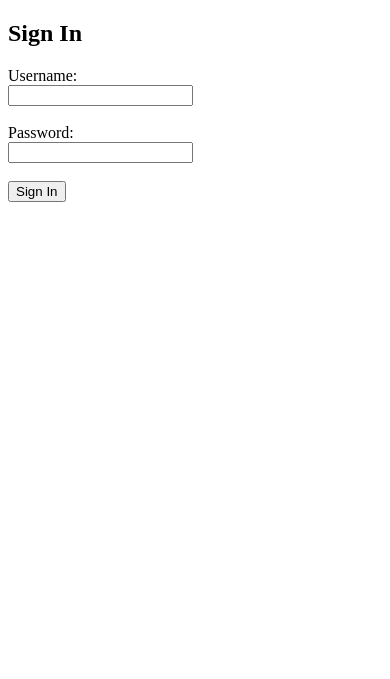
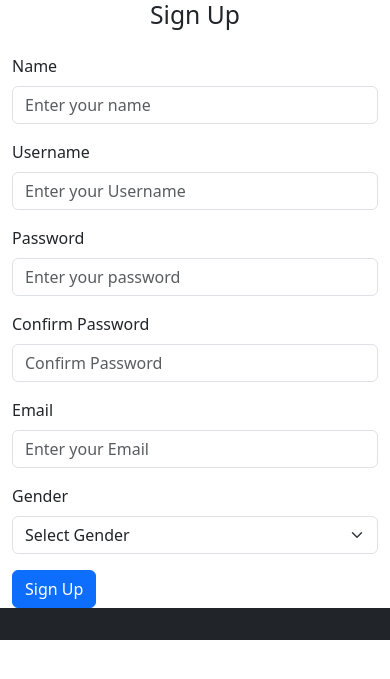
Before and after one commit to a-amrashraf/webprog, a PHP site: page /signin.php in a window 390 px wide. Shown: the top 679 px of the page. Run offline with PHP 8.4, Linux system fonts and the light colour scheme.

Commit message:
added sign up

```diff
--- a/log-in.php
+++ b/log-in.php
@@ -3,7 +3,7 @@
 
 <head>
     <meta charset="UTF-8">
-    <title>Admin Login</title>
+    <title> Login</title>
     <link href="https://cdn.jsdelivr.net/npm/bootstrap@5.3.2/dist/css/bootstrap.min.css" rel="stylesheet"
         integrity="sha384-T3c6CoIi6uLrA9TneNEoa7RxnatzjcDSCmG1MXxSR1GAsXEV/Dwwykc2MPK8M2HN" crossorigin="anonymous">
     <link rel="stylesheet" href="Texx.css">
@@ -16,7 +16,7 @@
         <div class="row">
             <div class="col-md-6 offset-md-3">
                 <form class="login-form" method="post">
-                    <h2 class="text-center mb-4">Admin Login</h2>
+                    <h2 class="text-center mb-4"> Login</h2>
                     <div class="mb-3">
                         <label for="username" class="form-label">Username</label>
                         <input type="text" class="form-control" name="user" id="username" required>
@@ -26,6 +26,8 @@
                         <input type="password" class="form-control" name="pwd" id="password" required>
                     </div>
                     <button type="submit" name="btn" class="btn btn-primary btn-block">Login</button>
+                    <!-- Add Signup Button -->
+                <button type="button" class="btn btn-secondary btn-block mt-3" onclick="location.href='signin.php';">Sign Up</button>
                 </form>
             </div>
         </div>
--- a/signin.php
+++ b/signin.php
@@ -1,58 +1,93 @@
 <!DOCTYPE html>
-<html>
+<html lang="en">
+
 <head>
-    <title>Sign In</title>
+    <meta charset="UTF-8">
+    <title>User Sign Up </title>
+    <link href="https://cdn.jsdelivr.net/npm/bootstrap@5.3.2/dist/css/bootstrap.min.css" rel="stylesheet"
+        integrity="sha384-T3c6CoIi6uLrA9TneNEoa7RxnatzjcDSCmG1MXxSR1GAsXEV/Dwwykc2MPK8M2HN" crossorigin="anonymous">
+    <link rel="stylesheet" href="signin.css">
 </head>
+
 <body>
-    <h2>Sign In</h2>
-    <form action="" method="post">
-        <label for="username">Username:</label><br>
-        <input type="text" id="username" name="username" required><br><br>
-        <label for="password">Password:</label><br>
-        <input type="password" id="password" name="password" required><br><br>
-        <input type="submit" value="Sign In">
-    </form>
 
+    <div class="main-content">
+    <div class="container">
+        <div class="row">
+            <div class="col-md-6 offset-md-3">
+                <form class="signup-form" method="post">
+                    <h2 class="text-center mb-4">Sign Up</h2>
+                    <div class="mb-3">
+                        <label for="name" class="form-label">Name</label>
+                        <input type="text" class="form-control" name="name" id="name" placeholder="Enter your name">
+                    </div>
+                    <div class="mb-3">
+                        <label for="username" class="form-label">Username</label>
+                        <input type="text" class="form-control" name="user" id="username" placeholder="Enter your Username">
+                    </div>
+                    <div class="mb-3">
+                        <label for="password" class="form-label">Password</label>
+                        <input type="password" class="form-control" id="password" name="pwd1" placeholder="Enter your password">
+                    </div>
+                    <div class="mb-3">
+                        <label for="confirmPassword" class="form-label">Confirm Password</label>
+                        <input type="password" class="form-control" id="confirmPassword" name="pwd2" placeholder="Confirm Password">
+                    </div>
+                    <div class="mb-3">
+                        <label for="email" class="form-label">Email</label>
+                        <input type="email" class="form-control" id="email" name="email" placeholder="Enter your Email">
+                    </div>
+                    <div class="mb-3">
+                        <label for="gender" class="form-label">Gender</label>
+                        <select class="form-select" name="G" id="gender">
+                            <option value="" disabled selected>Select Gender</option>
+                            <option value="Male">Male</option>
+                            <option value="Female">Female</option>
+                        </select>
+                    </div>
+                    <button type="submit" class="btn btn-primary btn-block" name="btn">Sign Up</button>
+                </form>
+            </div>
+        </div>
+    </div>
+</div>
+
+
+    <!-- Bootstrap JS and dependencies -->
+    <script src="https://cdn.jsdelivr.net/npm/bootstrap@5.3.2/dist/js/bootstrap.bundle.min.js"
+        integrity="sha384-C6RzsynM9kWDrMNeT87bh95OGNyZPhcTNXj1NW7RuBCsyN/o0jlpcV8Qyq46cDfL" crossorigin="anonymous">
+    </script>
     <?php
-    if ($_SERVER["REQUEST_METHOD"] == "POST") {
-        // Database configuration
-        $host = 'localhost'; // Assuming XAMPP is running on your local machine
-        $dbname = 'businessdb'; // Database name
-        $username_db = 'root'; // Database username
-        $password_db = ''; // Database password is empty (null) by default in XAMPP
+     if(isset($_POST['btn'])){
+        $name=$_POST["name"];
+        $usr=$_POST["user"];
+        $pwd1=$_POST["pwd1"];
+        $pwd2=$_POST["pwd2"];
+        $email=$_POST["email"];
+        $gender=$_POST["G"];
 
-        try {
-            $conn = new PDO("mysql:host=$host;dbname=$dbname", $username_db, $password_db);
-            $conn->setAttribute(PDO::ATTR_ERRMODE, PDO::ERRMODE_EXCEPTION);
+        if($name==null || $usr==null || $pwd1==null || $pwd2==null || $email==null || $gender==null){
+            echo"<h1>Fill all required fields</h1><br>";
+            echo"<h1>Sign up Again</h1>";
+        }elseif($pwd1 != $pwd2){
+        echo"<h1>Passwords are Mismatched</h1><br>";
+        echo"<h1>Sign up Again</h1>";
+        }else{
+            $conn=mysqli_connect("localhost","root","","businessdb");
+            $stmt="INSERT INTO `user` (`Name`,`Username`,`Password`,`Email`,`Gender`)
+            VALUES('$name','$usr','$pwd1','$email','$gender')";
+            $result=mysqli_query($conn, $stmt);
+        if($result==FALSE){
+            echo"<h1>Error. $name was not added</h1>";
+        }
+        else{
+            echo"<h1>$name was added Successfully</h1>";
+        }
+        }}
+    ?>
+    <footer class="bg-dark text-light text-center py-3">
 
-            // Retrieve username and password from the form
-            $username = $_POST["username"];
-            $password = $_POST["password"];
+</footer>
+</body>
 
-            // Prepare a query to fetch the user's credentials from the database
-            $query = "SELECT * FROM user WHERE Username = :username AND Password = :password";
-            $stmt = $conn->prepare($query);
-            $stmt->bindParam(':username', $username);
-            $stmt->bindParam(':password', $password); // In practice, passwords should be hashed and compared securely
-
-            // Execute the query
-            $stmt->execute();
-
-            // Fetch the user data
-            $user = $stmt->fetch(PDO::FETCH_ASSOC);
-
-            if ($user) {
-                // User found, show a confirmation
-                echo "<p>Login successful for user: " . $user['Username'] . "</p>";
-                // Additional logic or display here
-            } else {
-                // User not found, show error message
-                echo "<p>Invalid username or password.</p>";
-            }
-        } catch(PDOException $e) {
-            echo "<p>Connection failed: " . $e->getMessage() . "</p>";
-        }
-    }
-    ?>
-</body>
 </html>
```
Also changed, not shown: signin.css (added).
